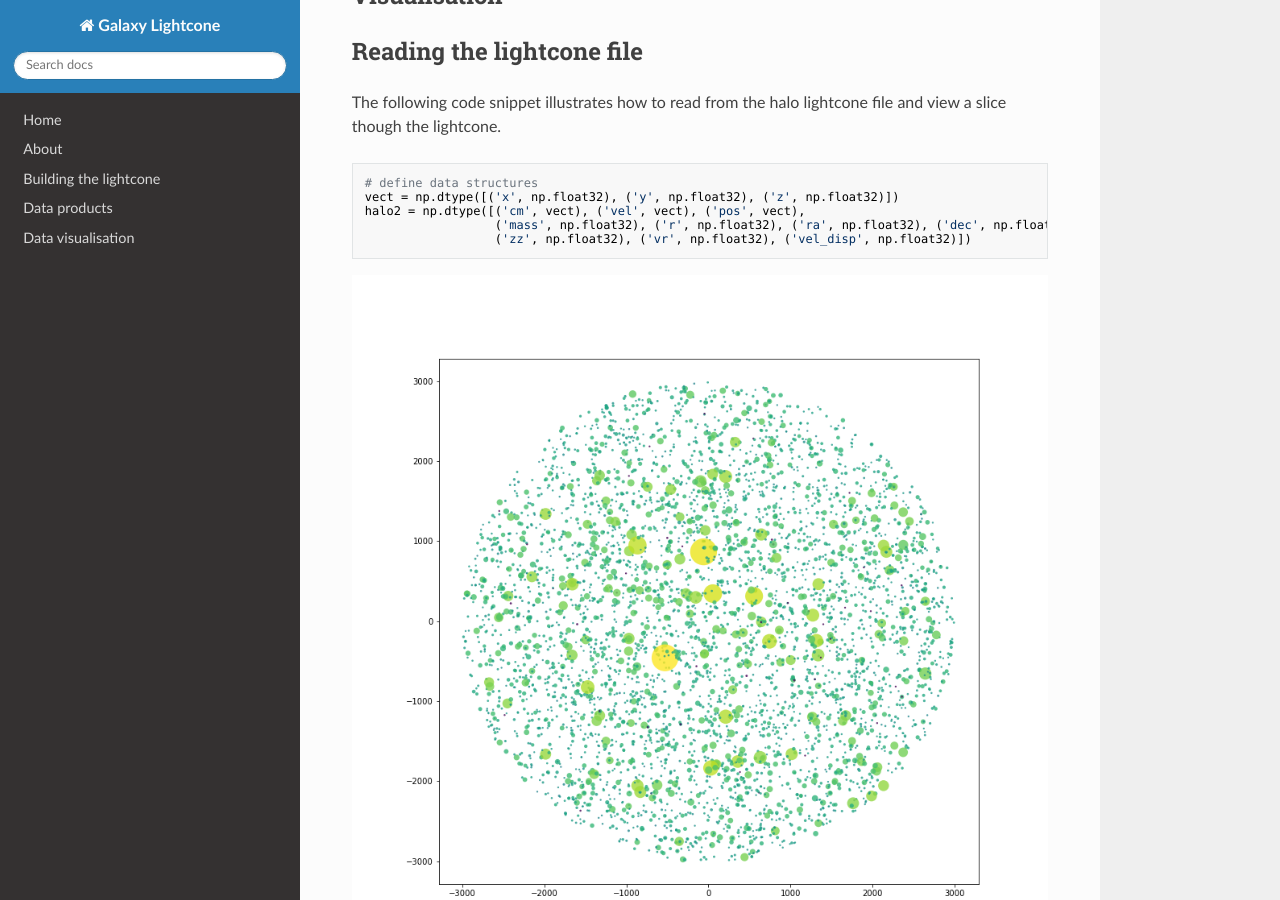
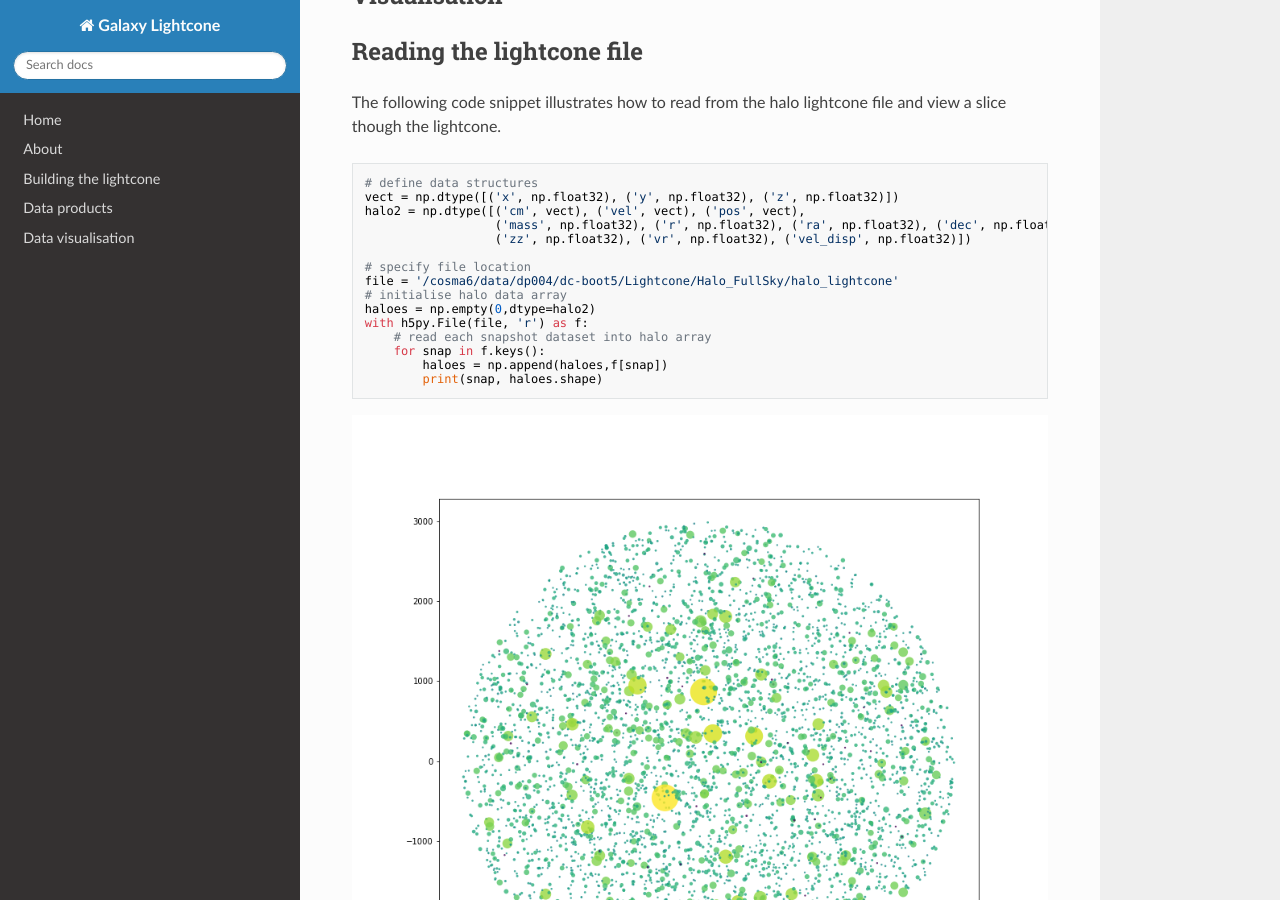
Before and after one commit to rajbooth/Lightcone, an MkDocs documentation site: the page built from docs/halo_lightcone.md, in a window 1280 px wide and 900 px high, scrolled down 1075 px. Built offline with MkDocs 1.6.1, drawn with Linux system fonts in a browser that asks for light colours; nearby versions of some CDN libraries; formulas are drawn with MathJax 3.

Commit message:
docs/halo_lightcone.md updated from https://stackedit.io/

````diff
--- a/docs/halo_lightcone.md
+++ b/docs/halo_lightcone.md
@@ -41,11 +41,21 @@ vect = np.dtype([('x', np.float32), ('y', np.float32), ('z', np.float32)])
 halo2 = np.dtype([('cm', vect), ('vel', vect), ('pos', vect),
                   ('mass', np.float32), ('r', np.float32), ('ra', np.float32), ('dec', np.float32),
                   ('zz', np.float32), ('vr', np.float32), ('vel_disp', np.float32)])
+
+# specify file location
+file = '/cosma6/data/dp004/dc-boot5/Lightcone/Halo_FullSky/halo_lightcone'
+# initialise halo data array
+haloes = np.empty(0,dtype=halo2)
+with h5py.File(file, 'r') as f:
+    # read each snapshot dataset into halo array
+    for snap in f.keys():
+        haloes = np.append(haloes,f[snap])
+        print(snap, haloes.shape)
 ```
 
 ![enter image description here](https://raw.githubusercontent.com/rajbooth/Lightcone/master/images/Halo_lightcone.png)
 
 <!--stackedit_data:
-eyJoaXN0b3J5IjpbLTIwODU5NjExMjQsLTc3NjA5NTQyMiwxOT
-I4NjUzMjMyXX0=
+eyJoaXN0b3J5IjpbMjAzNTE3MzY1OCwtNzc2MDk1NDIyLDE5Mj
+g2NTMyMzJdfQ==
 -->
````
